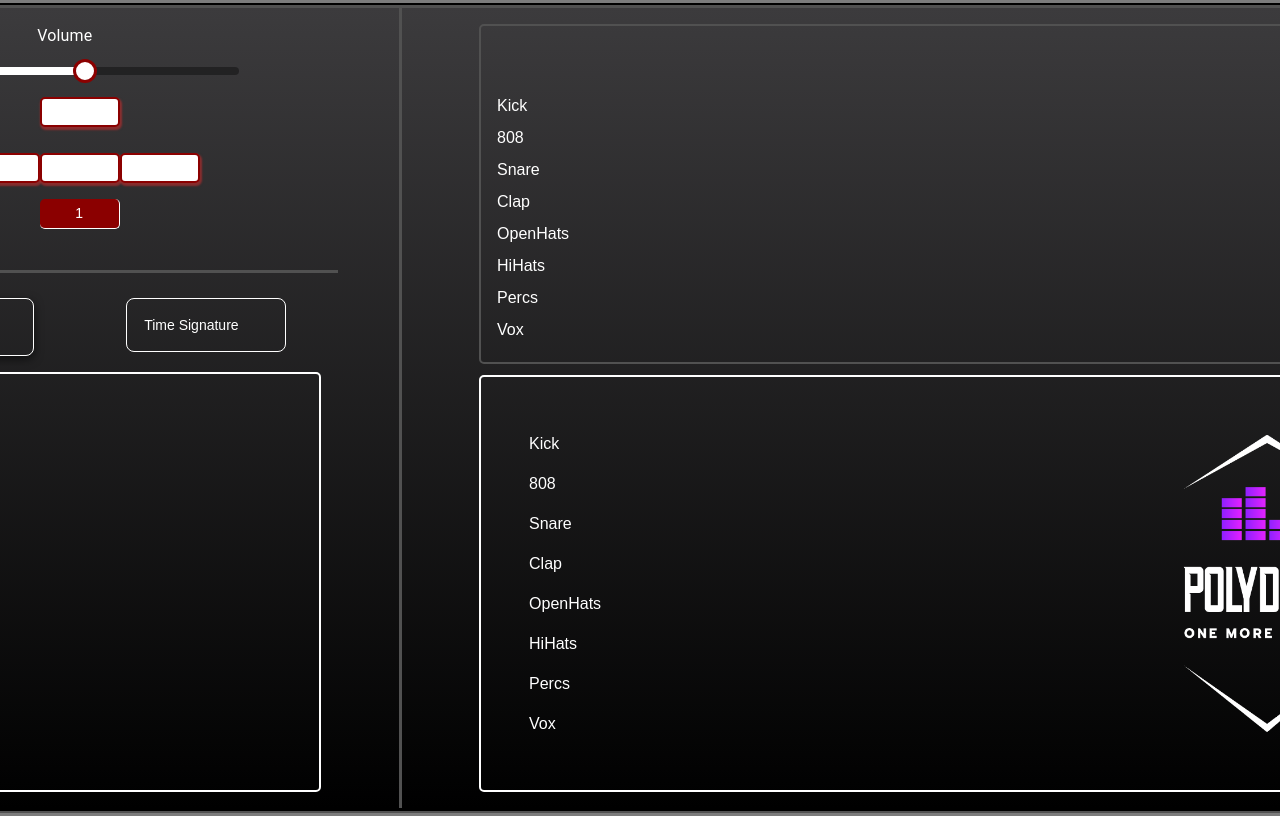
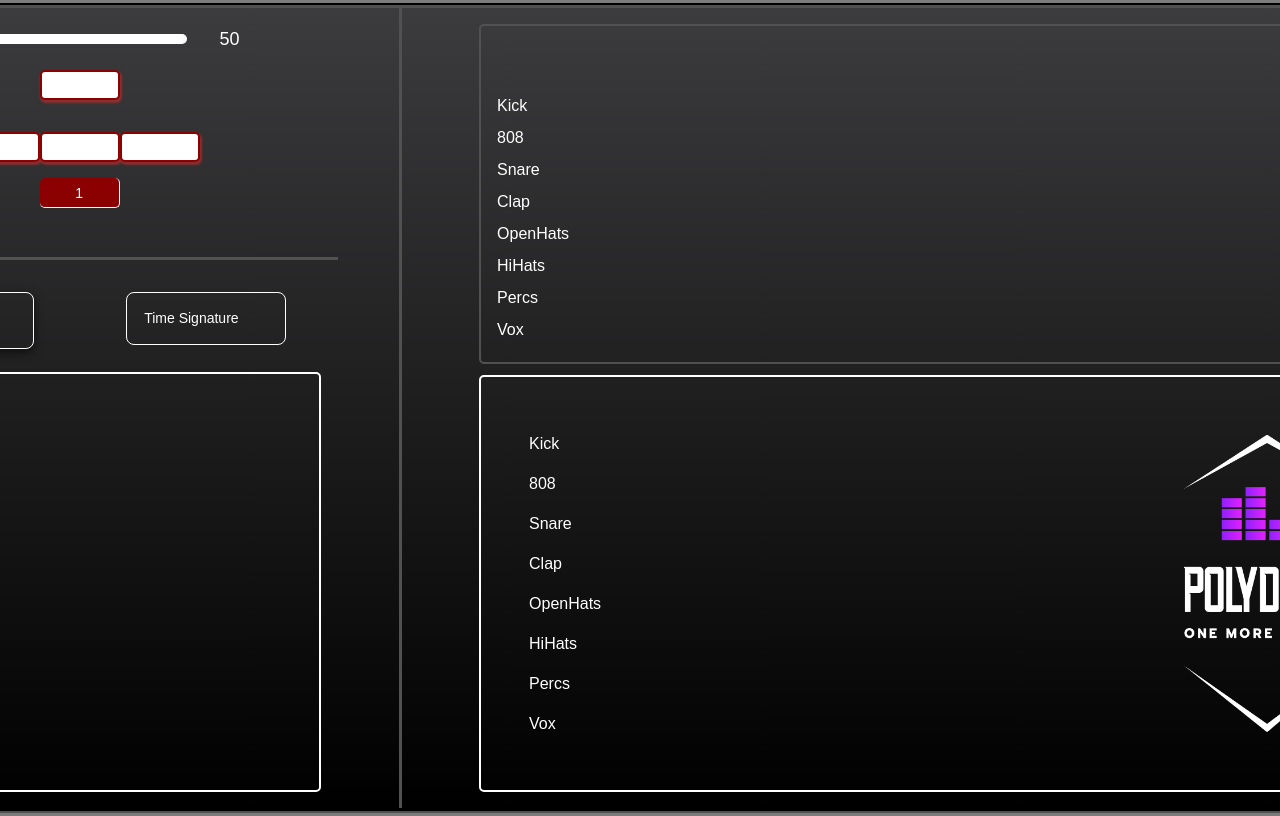
Before and after one commit to davelista/PolyDrum, a React (Create React App) app: page / in a window 1280 px wide. Shown: the top 816 px of the page. Built offline with nearby package versions, Linux system fonts and the light colour scheme; some icons are missing.

Commit message:
change horizontalSlider

```diff
--- a/src/components/PagesSections/RhythmSection/Display/FinalInstrumentsRhythm.js
+++ b/src/components/PagesSections/RhythmSection/Display/FinalInstrumentsRhythm.js
@@ -6,7 +6,7 @@ import {useIndices} from "../../../../hooks";
 const FinalInstrumentsRhythm = (props) => {
     const appData = useContext(AppContext);
     const [indices, setIndices] = useIndices();
-    let minute = 60000;
+    let minute = 55000; //minute in milliseconds
     let seconds = minute/appData.tempo.value - appData.tempo.value/2.5;
     if(seconds > 120 && seconds <= 150){
         seconds = minute/appData.tempo.value - appData.tempo.value/2.7;
--- a/src/components/PagesSections/SettingsSection/SettingsSection.js
+++ b/src/components/PagesSections/SettingsSection/SettingsSection.js
@@ -24,10 +24,12 @@ const SettingsSection = (props) => {
                     display: "flex",
                     flexDirection: "row",
                     alignItems: "flex-start",
-                    justifyContent: "flex-start",
+                    justifyContent: "center",
                     marginLeft: "-1.4rem"
                 }}>
-                    <Button onClick={() => setOpen(!open)} buttonStyle={"btn--secondary"} style={{marginRight: "0.5rem"}}><BsQuestionSquareFill size={20}/></Button>
+                    <Button onClick={() => setOpen(!open)} buttonStyle={"btn--secondary"} style={{marginRight: "0.5rem"}}>
+                        <BsQuestionSquareFill size={20}/></Button>
+
                     <HorizontalSlider title={"Volume"} defaultValue={50}
                                       icon={!appData.mute.value ? <HiVolumeUp size={24} /> : <HiVolumeOff size={24} />}
                                       volumeValue={appData.volume.value}
--- a/src/components/Slider/HorizontalSlider.js
+++ b/src/components/Slider/HorizontalSlider.js
@@ -1,6 +1,7 @@
-import React, {useEffect} from 'react';
+import React, {useEffect, useState} from 'react';
 import {makeStyles, Slider, Typography, withStyles} from "@material-ui/core";
 import Grid from "@material-ui/core/Grid";
+import styles from "./Sliders.module.css";
 
 
 const useStyles = makeStyles((theme) => ({
@@ -74,9 +75,29 @@ const HorizontalSlider = (props) => {
         changeVolume(mute, onChangeValue, defaultValue)
     }, [mute]);
 
+    const handleOnChange = (e) =>{
+        onChangeValue(e.target.value)
+    }
     return (
         <>
-            <div className={classes.root}>
+
+                <div className={styles.container}>
+                    <div className={classes.icon}>
+                        <Grid item>
+                            <div onClick={() => {
+                                onChangeMute(!mute);
+                            }}>{icon}</div>
+                        </Grid>
+                    </div>
+                    <input  type="range" min={0} max={100} value={volumeValue}
+                            className={styles.slider}
+                            onChange={handleOnChange}
+                    />
+                    <div className={styles.value}>
+                        {volumeValue}
+                    </div>
+                </div>
+            {/*<div className={classes.root}>
                 <Typography gutterBottom>{title}
                 </Typography>
                 <div className={classes.line}>
@@ -92,11 +113,11 @@ const HorizontalSlider = (props) => {
                         // defaultValue={defaultValue}
                                  min={0} max={100} step={1}
                                  value={volumeValue}
-                                 onChange={(e, value) => onChangeValue(value)} />
+                                 onChange={(e, value) => onChangeValue(value)}/>
                 </div>
 
 
-            </div>
+            </div>*/}
         </>
     );
 }
--- /dev/null
+++ b/src/components/Slider/Sliders.module.css
@@ -0,0 +1,67 @@
+.container {
+    display: flex;
+    flex-flow: row nowrap;
+    width: 80%;
+    align-items: center;
+    justify-content: center;
+}
+
+.slider {
+    -webkit-appearance: none;
+    width: 100%;
+    height: 10px;
+    border-radius: 5px;
+    outline: none;
+    padding: 0;
+    margin: 0;
+}
+
+/*PALLINO*/
+.slider::-webkit-slider-thumb {
+    -webkit-appearance: none;
+    width: 20px;
+    height: 20px;
+    border-radius: 50%;
+    cursor: pointer;
+    transition: background .15s ease-in-out;
+}
+
+.slider::-moz-range-thumb {
+    -webkit-appearance: none;
+    width: 20px;
+    height: 20px;
+    border: 0;
+    border-radius: 50%;
+    cursor: pointer;
+    transition: background .15s ease-in-out;
+}
+
+.slider::-moz-range-progress{
+    background: red;
+    height: 10px;
+    border-radius: 5px;
+}
+/*FINE PALLINO*/
+
+.value {
+    display: inline-block;
+    position: relative;
+    width: 60px;
+    color: #fff;
+    line-height: 20px;
+    text-align: center;
+    border-radius: 3px;
+    padding: 5px 10px;
+    margin-left: 12px;
+    font-size: 18px;
+}
+
+.value:after {
+    position: absolute;
+    top: 8px;
+    width: 0;
+    height: 0;
+    border-top: 7px solid transparent;
+    border-bottom: 7px solid transparent;
+    content: '';
+}
--- a/src/components/StepButton/StepButton.js
+++ b/src/components/StepButton/StepButton.js
@@ -31,11 +31,11 @@ const StepButton = (props) => {
 
 
             </div>
-            <Song>
+            {/*<Song>
                 <Track>
                     <Instrument
                         type="sampler"
-                        notes={ notes }
+                        notes={notes}
                         samples={appData.noteDict[0]}
                         onLoad={(buffers) => {
                             // Runs when all samples are loaded
@@ -43,7 +43,7 @@ const StepButton = (props) => {
                     />
                 </Track>
             </Song>
-
+            */}
         </>
     );
 }
```
Also changed, not shown: src/components/PagesSections/SettingsSection/NewSettingsSection.js (added, +11 -0 lines), src/components/Slider/NewHorizontalSlider.js (added, +23 -0 lines), src/components/PagesSections/SettingsSection/NewSettingsSection.module.css (added).
